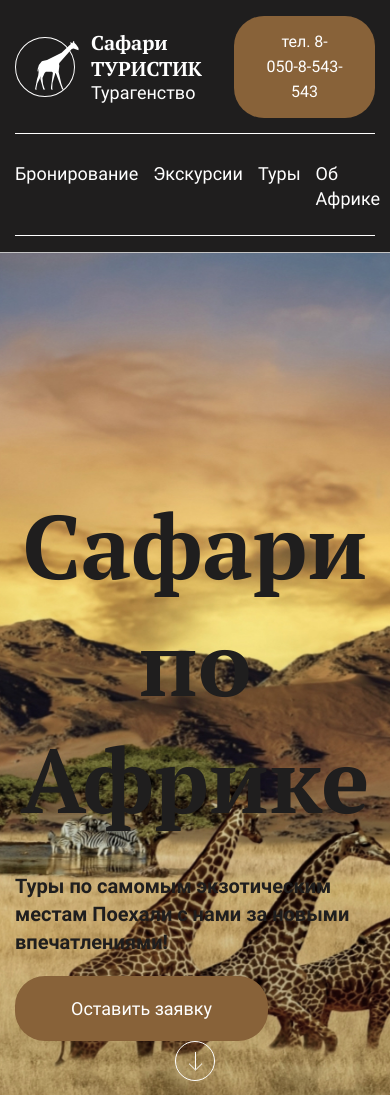
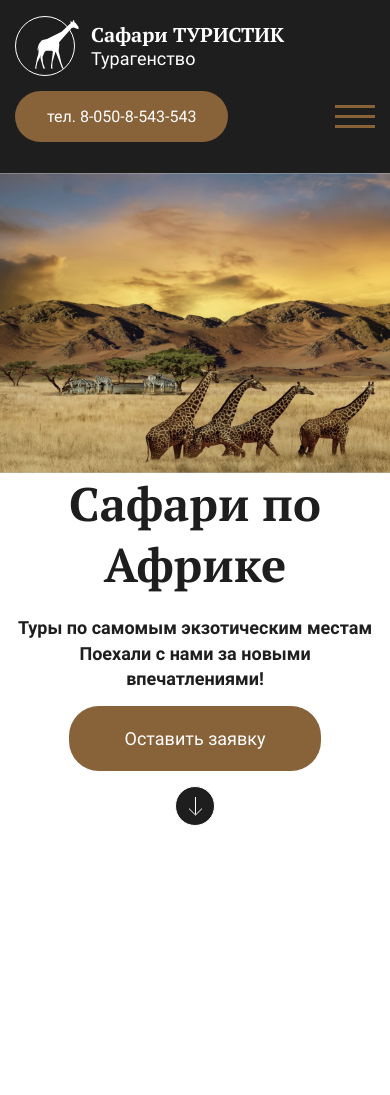
Before and after one commit to max-kot/safari, a plain HTML site: page index.html in a window 390 px wide. After the commit the page ends 844 px from the top, so only its background shows below. Drawn offline with Linux system fonts and the light colour scheme.

Commit message:
added adaptive for header and first sections

```diff
--- a/index.html
+++ b/index.html
@@ -37,6 +37,9 @@
 							<span class="header__phone-text">Заказ туров и бронирование:</span>
 							<a class="header__phone-number btn btn--small" href="tel:8050854543">тел. 8-050-8-543-543</a>
 						</div>
+						<button class="burger-btn">
+							<span></span>
+						</button>
 					</div>
 					<nav class="header__menu menu">
 						<ul class="menu__list">
--- a/js/script.js
+++ b/js/script.js
@@ -87,7 +87,7 @@ menuLinks.forEach(function (link) {
 	})
 })
 
-/*---Footer Menu---*/
+/*---Footer Menu
 const footerMenuBtn = document.querySelector('.menu-btn');
 const footerMenu = document.querySelector('.footer__menu');
 
@@ -95,4 +95,4 @@ footerMenuBtn.addEventListener('click', function () {
 	footerMenu.classList.toggle('active');
 	footerMenuBtn.classList.toggle('active');
 
-})
+})---*/
--- a/scss/sections/_first.scss
+++ b/scss/sections/_first.scss
@@ -2,6 +2,9 @@
 	position: relative;
 	padding-top: 235px;
 	padding-bottom: 15px;
+	@media (max-width: 768px) {
+		padding-top: 300px;
+	}
 	&__image {
 		position: absolute;
 		top: 0;
@@ -9,6 +12,10 @@
 		width: 100%;
 		height: 100%;
 		z-index: -1;
+		@media (max-width: 768px) {
+			z-index: 1;
+			height: 300px;
+		}
 	}
 
 	&__body {
@@ -20,6 +27,9 @@
 		flex-direction: column;
 		& > * + * {
 			margin-top: 20px;
+		}
+		@media (max-height: 850px) {
+			min-height: 100%;
 		}
 	}
 
@@ -34,6 +44,17 @@
 		top: 0;
 		left: 0;
 		right: 0;
+		@media (max-height: 850px) {
+			position: static;
+			margin-bottom: 250px;
+		}
+		@media (max-width: 1000px) {
+			font-size: 70px;
+		}
+		@media (max-width: 768px) {
+			margin-bottom: 0;
+			font-size: 47px;
+		}
 	}
 
 	&__text {
@@ -41,9 +62,17 @@
 		font-size: 20px;
 		line-height: 140%;
 		max-width: 422px;
+		@media (max-width: 768px) {
+			max-width: 100%;
+			text-align: center;
+			font-size: 18px;
+		}
 	}
 
 	&__btn {
+		@media (max-width: 768px) {
+			margin: 15px auto;
+		}
 	}
 
 	&__btn-down {
@@ -57,8 +86,12 @@
 		align-items: center;
 		margin: 0 auto;
 		transition: all 0.3s;
+
 		&:hover {
 			transform: translateY(-10px);
 		}
+		@media (max-width: 768px) {
+			background: #1f1e1e;
+		}
 	}
 }
--- a/scss/sections/_header.scss
+++ b/scss/sections/_header.scss
@@ -18,9 +18,15 @@
 		align-items: center;
 		justify-content: space-between;
 		padding-bottom: 15px;
-		border-bottom: 1px solid #fff;
 		& > * + * {
 			margin-left: 15px;
+			@media (max-width: 768px) {
+				margin-left: unset;
+				margin-top: 15px;
+			}
+		}
+		@media (max-width: 768px) {
+			flex-wrap: wrap;
 		}
 	}
 
@@ -29,6 +35,9 @@
 		transition: all 0.3s;
 		&:hover {
 			opacity: 0.7;
+		}
+		@media (max-width: 768px) {
+			flex: 0 1 100%;
 		}
 	}
 
@@ -43,6 +52,9 @@
 		line-height: 130%;
 		& + * {
 			margin-left: 19px;
+			@media (max-width: 768px) {
+				margin-left: unset;
+			}
 		}
 		@media (max-width: 768px) {
 			display: none;
@@ -54,7 +66,24 @@
 
 	&__menu {
 		padding: 27px 0 24px;
+		border-top: 1px solid #fff;
 		border-bottom: 1px solid #fff;
+		@media (max-width: 768px) {
+			position: absolute;
+			top: 173px;
+			right: -100%;
+			left: auto;
+			min-width: 320px;
+			height: calc(100vh - 173px);
+			overflow: auto;
+			transition: right 0.3s;
+			background: rgba(31, 30, 30, 0.5);
+			backdrop-filter: blur(5px);
+			border: unset;
+			&.active {
+				right: 0;
+			}
+		}
 	}
 }
 .logo {
@@ -85,11 +114,19 @@
 	&__list {
 		display: flex;
 		justify-content: space-evenly;
+		@media (max-width: 768px) {
+			flex-direction: column;
+			align-items: center;
+		}
 	}
 
 	&__item {
 		& + * {
 			margin-left: 15px;
+			@media (max-width: 768px) {
+				margin-left: unset;
+				margin-top: 25px;
+			}
 		}
 	}
 
@@ -98,5 +135,65 @@
 		&:hover {
 			opacity: 0.7;
 		}
+		@media (max-width: 768px) {
+			font-size: 20px;
+		}
 	}
 }
+.burger-btn {
+	display: none;
+	cursor: pointer;
+	padding: 0;
+	border: 0;
+	background: transparent;
+	position: relative;
+	z-index: 55;
+	width: 40px;
+	height: 30px;
+	justify-content: center;
+	align-items: center;
+
+	@media (max-width: 768px) {
+		display: block;
+	}
+	&.active {
+		span {
+			background-color: transparent;
+			&::before {
+				transform: rotate(45deg);
+				top: 0;
+				transition: all 0.3s;
+			}
+			&::after {
+				transform: rotate(-45deg);
+				top: 0;
+				transition: all 0.3s;
+			}
+		}
+	}
+	span {
+		display: block;
+		position: relative;
+		width: 40px;
+		height: 3px;
+		background-color: #886239;
+		&::before,
+		&::after {
+			position: absolute;
+			content: "";
+			display: block;
+			width: 40px;
+			height: 3px;
+			background-color: #886239;
+			transition: all 0.3s;
+		}
+		&::before {
+			left: 0;
+			top: 10px;
+		}
+		&::after {
+			left: 0;
+			top: -10px;
+		}
+	}
+}
```
Also changed, not shown: css/style.css.
